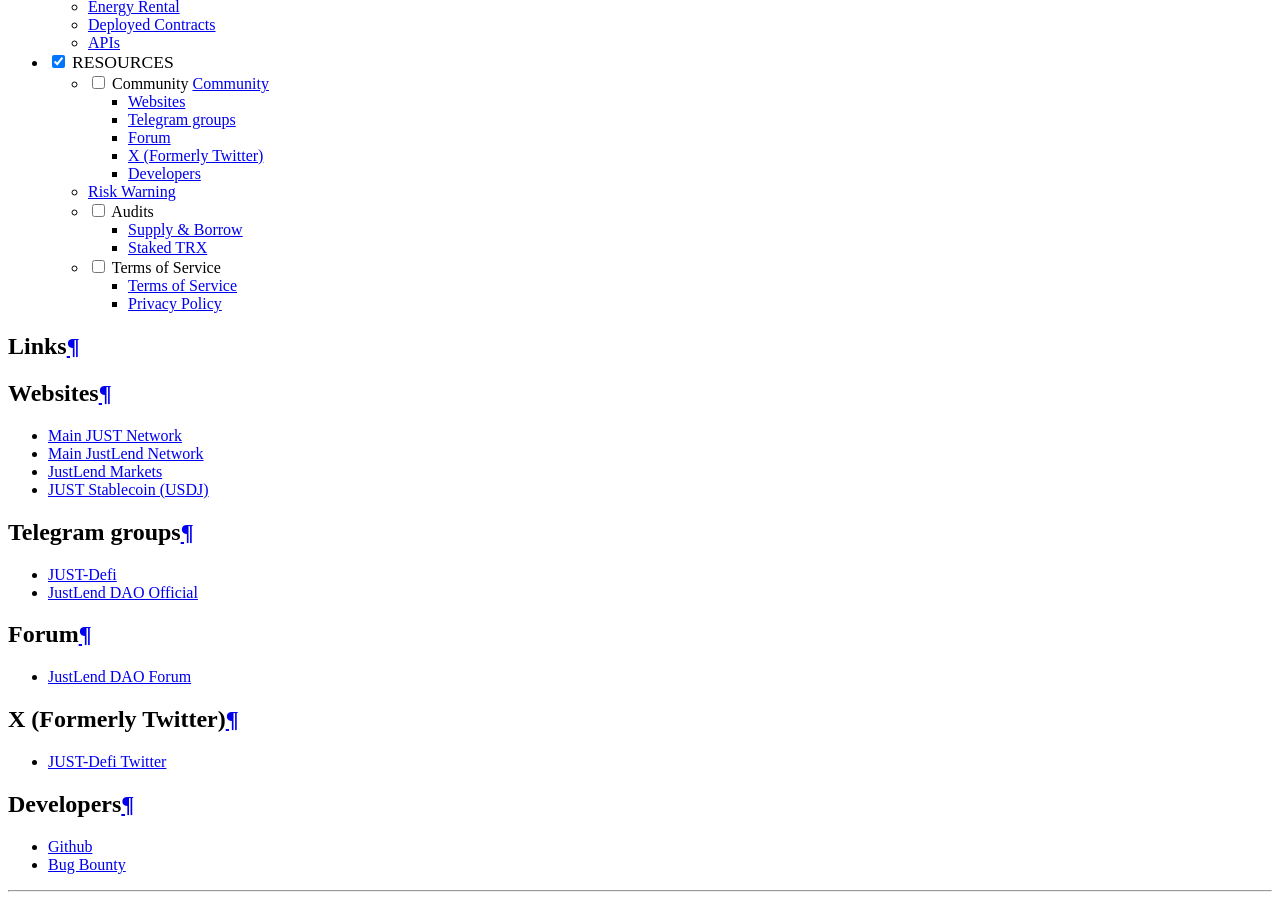
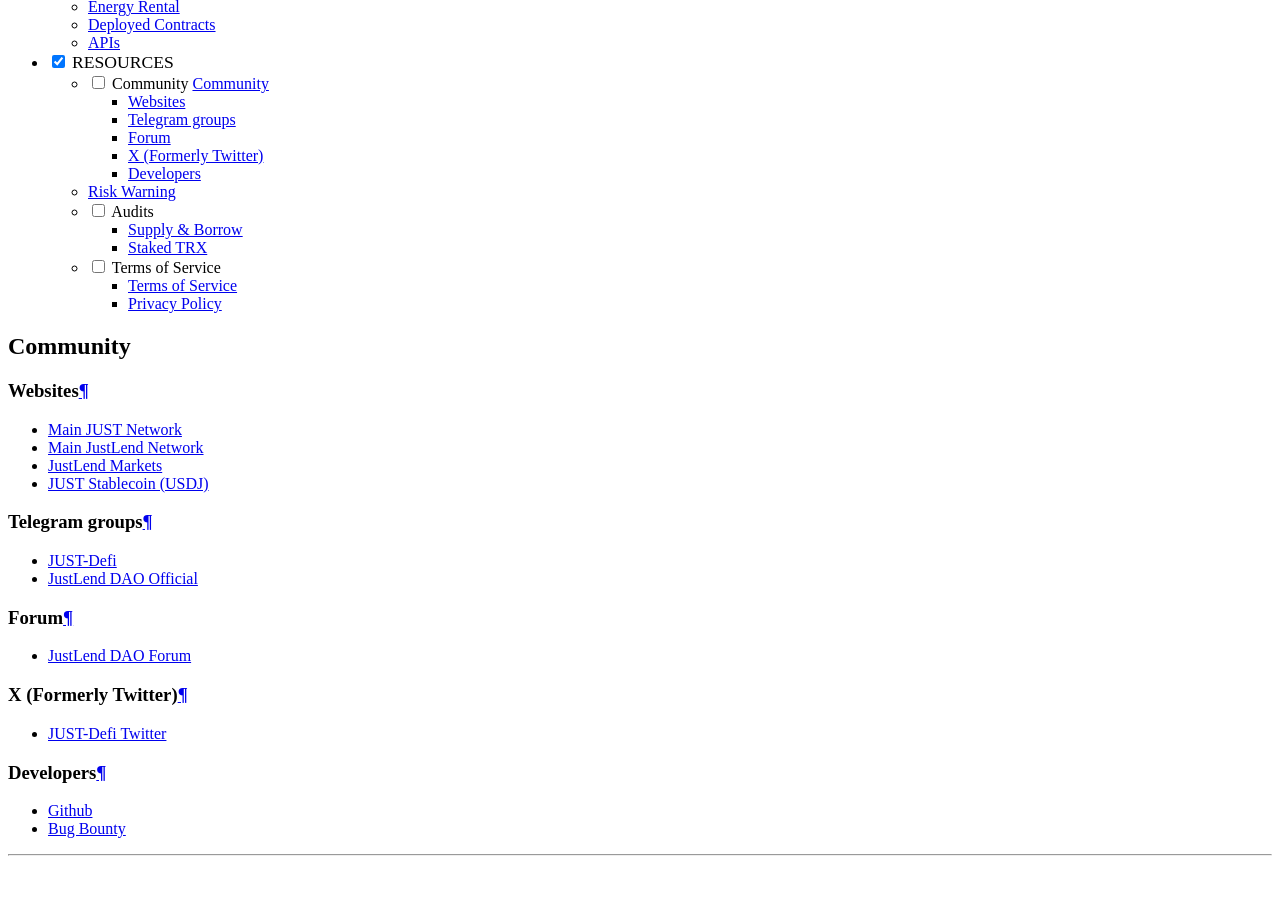
Before and after one commit to justlend/justlend-docs, an MkDocs documentation site: the page built from docs/resources/community.md, in a window 1280 px wide and 900 px high, scrolled down 6743 px. Built offline with MkDocs 1.6.1 and Material for MkDocs 9.7.7, drawn with Linux system fonts in a browser that asks for light colours; after the commit the page ends 7607 px from its top, so only the background shows below that.

```diff
--- a/docs/resources/community.md
+++ b/docs/resources/community.md
@@ -1,21 +1,20 @@
-# Links
 
-## **Websites**
+### Websites
 * [Main JUST Network](https://just.network/)
 * [Main JustLend Network](https://justlend.org/)
 * [JustLend Markets](https://app.justlend.org/marketNew)
 * [JUST Stablecoin (USDJ)](https://just.tronscan.org/#/login)
 
-## **Telegram groups**
+### Telegram groups
 * [JUST-Defi](https://t.me/just_defi)
 * [JustLend DAO Official](https://t.me/officialjustlend)
 
-## **Forum**
+### Forum
 * [JustLend DAO Forum](https://forum.justlend.org/)
 
-## **X (Formerly Twitter)**
+### X (Formerly Twitter)
 * [JUST-Defi Twitter](https://x.com/DeFi_JUST)
 
-## **Developers**
+### Developers
 * [Github](https://github.com/justlend)
 * [Bug Bounty](https://immunefi.com/bug-bounty/justlenddao/information/)
```
Also changed, not shown: docs/resources/risk_warning.md (+17 -0 lines).
